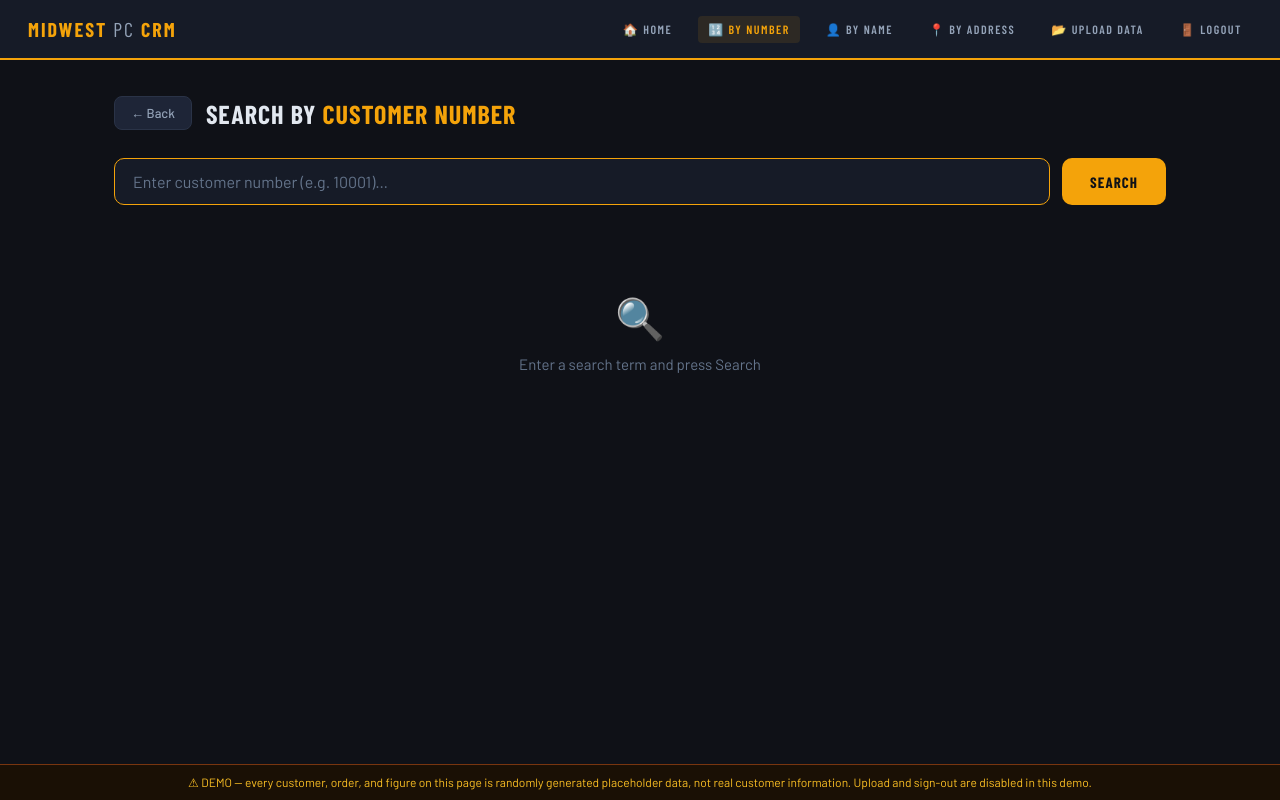
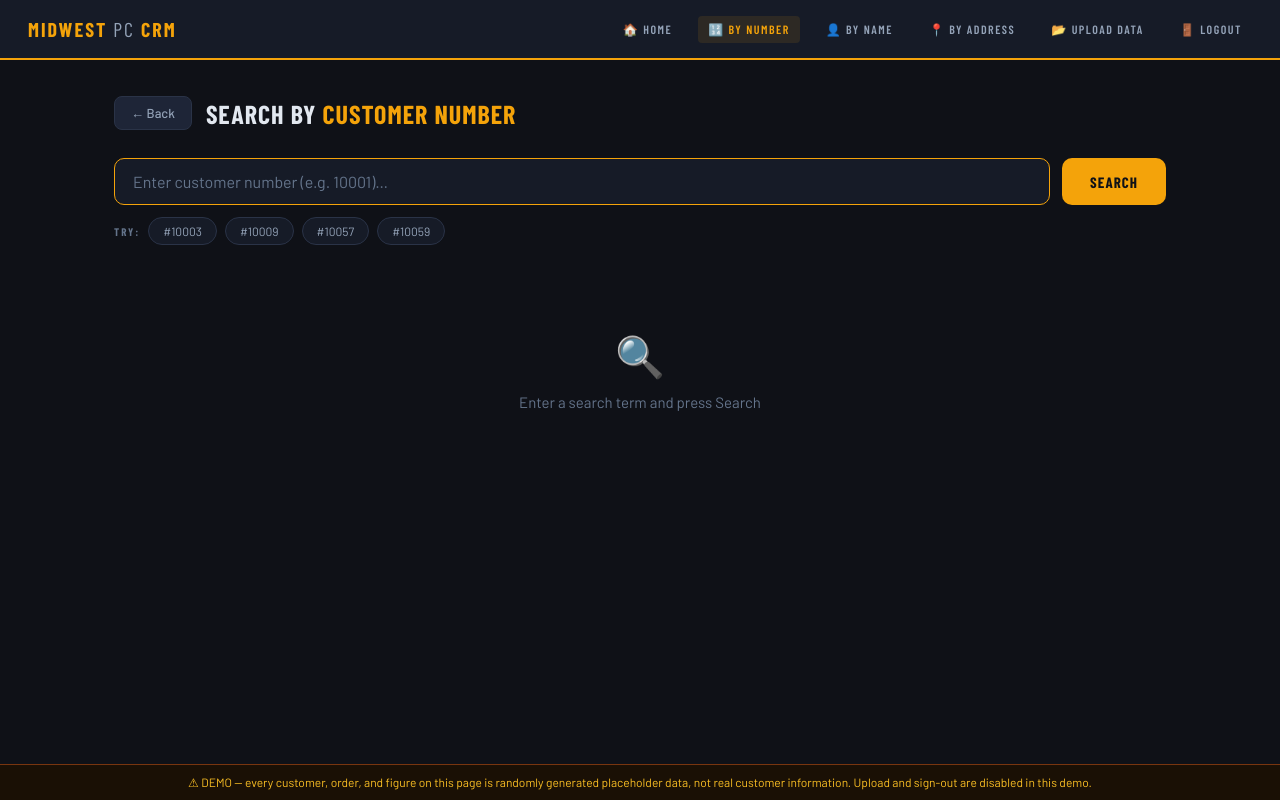
Before and after one commit to devhed11/devhed11.github.io, a plain HTML site: page demo/mwp-crm-lookup.html in a window 1280 px wide. Both pictures are taken after a click on the button "🔢 BY NUMBER". Drawn offline with nearby package versions, Linux system fonts and the light colour scheme; a web font is replaced by a local one.

Commit message:
Add clickable search suggestions to MWP-CRM demo
Home page and each search tab now surface a few real names,
customer numbers, and addresses pulled from the demo's own
generated dataset, so visitors know what to search for instead
of guessing.

Co-Authored-By: Claude Sonnet 5 <noreply@anthropic.com>

```diff
--- a/demo/mwp-crm-lookup.html
+++ b/demo/mwp-crm-lookup.html
@@ -36,6 +36,14 @@
   .no-data-banner{background:rgba(244,163,10,.08);border:1.5px solid rgba(244,163,10,.3);border-radius:12px;padding:20px 28px;margin-bottom:40px;max-width:500px;width:100%;}
   .no-data-banner p{font-size:14px;color:var(--text2);line-height:1.6;margin-bottom:12px;}
   .no-data-banner a{display:inline-block;background:var(--accent);color:#0f1117;border-radius:8px;padding:10px 24px;font-family:'Barlow Condensed',sans-serif;font-weight:700;font-size:14px;letter-spacing:1px;text-transform:uppercase;text-decoration:none;}
+
+  /* SUGGESTIONS */
+  .suggest-wrap{display:flex;flex-wrap:wrap;gap:8px;justify-content:center;max-width:600px;margin-top:4px;}
+  .suggest-label{font-family:'Barlow Condensed',sans-serif;font-size:11px;font-weight:700;letter-spacing:2px;text-transform:uppercase;color:var(--text3);width:100%;text-align:center;margin-bottom:4px;}
+  .suggest-chip{background:var(--bg2);border:1.5px solid var(--border);color:var(--text2);font-size:12px;padding:6px 14px;border-radius:20px;cursor:pointer;transition:.15s;font-family:'Barlow',sans-serif;}
+  .suggest-chip:hover{border-color:var(--accent);color:var(--accent);background:var(--bg3)}
+  .search-suggest-wrap{display:flex;flex-wrap:wrap;align-items:center;gap:8px;margin:-16px 0 26px;}
+  .search-suggest-wrap .suggest-label{width:auto;text-align:left;margin-bottom:0;}
 
   /* SEARCH CARDS */
   .search-grid{display:grid;grid-template-columns:repeat(3,1fr);gap:16px;max-width:760px;width:100%;margin-bottom:40px;}
@@ -197,6 +205,7 @@
     </div>
   </div>
   <div class="home-stats">✅ 7,800 customers · 61,400 orders · 148,200 line items</div>
+  <div class="suggest-wrap" id="home-suggest"></div>
 </div>
 
 <!-- SEARCH -->
@@ -211,6 +220,7 @@
       onkeydown="if(event.key==='Enter')doSearch()">
     <button class="search-go-btn" onclick="doSearch()">Search</button>
   </div>
+  <div class="search-suggest-wrap" id="search-suggest"></div>
   <div id="results-area">
     <div class="no-results"><div class="big">🔍</div>Enter a search term and press Search</div>
   </div>
@@ -303,6 +313,17 @@
     }
   });
 
+  function sample(arr, n){
+    const copy = arr.slice(), out = [];
+    for (let i=0;i<n && copy.length;i++) out.push(copy.splice(irand(0,copy.length-1),1)[0]);
+    return out;
+  }
+  window.DEMO_SUGGEST = {
+    name: sample(CUSTOMERS,4).map(c=>c.ccontac),
+    number: sample(CUSTOMERS,4).map(c=>c.cnumber),
+    address: sample(CUSTOMERS,4).map(c=>c.caddr1),
+  };
+
   function matches(c, mode, needle){
     if (mode === 'number') return c.cnumber.toLowerCase().includes(needle);
     if (mode === 'name') return (c.ccontac||'').toLowerCase().includes(needle) || (c.cname||'').toLowerCase().includes(needle) || (c.ccompany||'').toLowerCase().includes(needle);
@@ -351,9 +372,41 @@ function showPage(id){
   document.getElementById(id).classList.add('active');
 }
 
+function chip(mode, query, label){
+  const q = String(query).replace(/'/g,"\\'");
+  return `<button type="button" class="suggest-chip" onclick="trySuggestion('${mode}','${q}')">${esc(label)}</button>`;
+}
+
+function trySuggestion(mode, query){
+  showSearch(mode);
+  document.getElementById('search-input').value = query;
+  doSearch();
+}
+
+function renderHomeSuggestions(){
+  const s = window.DEMO_SUGGEST, el = document.getElementById('home-suggest');
+  if(!s || !el) return;
+  let html = '<div class="suggest-label">Not sure what to search? Try one of these</div>';
+  html += s.name.slice(0,2).map(v=>chip('name', v, v)).join('');
+  html += s.number.slice(0,2).map(v=>chip('number', v, '#'+v)).join('');
+  html += s.address.slice(0,2).map(v=>chip('address', v, v)).join('');
+  el.innerHTML = html;
+}
+
+function renderSearchSuggestions(mode){
+  const s = window.DEMO_SUGGEST, el = document.getElementById('search-suggest');
+  if(!s || !el) return;
+  const list = s[mode] || [];
+  const labelFor = mode==='number' ? (v=>'#'+v) : (v=>v);
+  let html = '<span class="suggest-label">Try:</span>';
+  html += list.map(v=>chip(mode, v, labelFor(v))).join('');
+  el.innerHTML = html;
+}
+
 function showHome(){
   showPage('home');
   setNavActive('nav-home');
+  renderHomeSuggestions();
 }
 
 function showSearch(mode){
@@ -367,6 +420,7 @@ function showSearch(mode){
   const inp = document.getElementById('search-input');
   inp.placeholder = ph[mode];
   inp.value = lastTerm;
+  renderSearchSuggestions(mode);
   document.getElementById('results-area').innerHTML = '<div class="no-results"><div class="big">🔍</div>Enter a search term and press Search</div>';
   setTimeout(()=>inp.focus(),80);
 }
@@ -639,6 +693,8 @@ function esc(s){
   if(s===null||s===undefined) return '';
   return String(s).replace(/&/g,'&amp;').replace(/</g,'&lt;').replace(/>/g,'&gt;').replace(/"/g,'&quot;');
 }
+
+renderHomeSuggestions();
 </script>
 <div style="position:fixed;bottom:0;left:0;right:0;background:#1a1005;color:#fbbf24;text-align:center;padding:10px;font-size:12px;border-top:1px solid #78350f;z-index:999;font-family:'Barlow',sans-serif;">
   ⚠ DEMO — every customer, order, and figure on this page is randomly generated placeholder data, not real customer information. Upload and sign-out are disabled in this demo.
```
